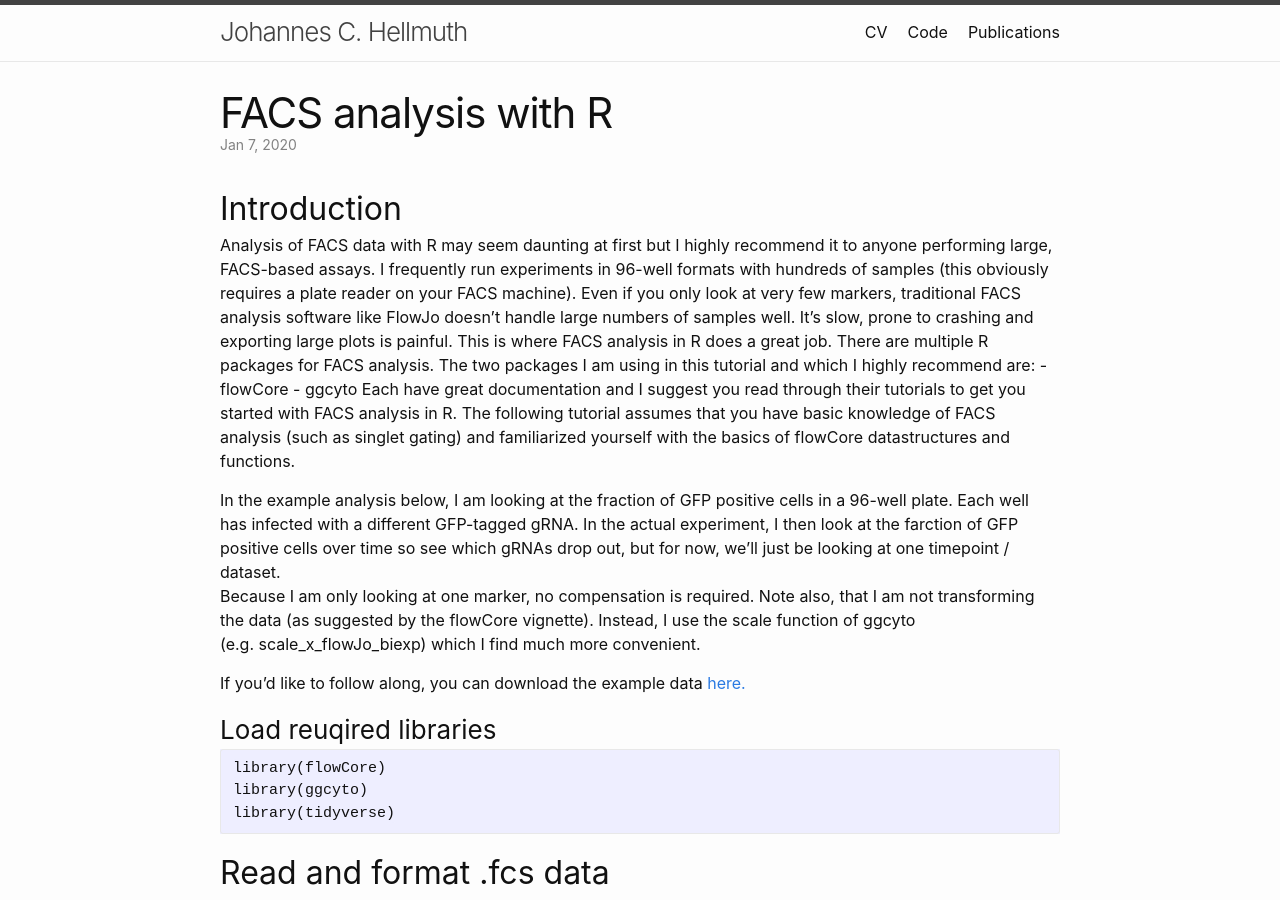
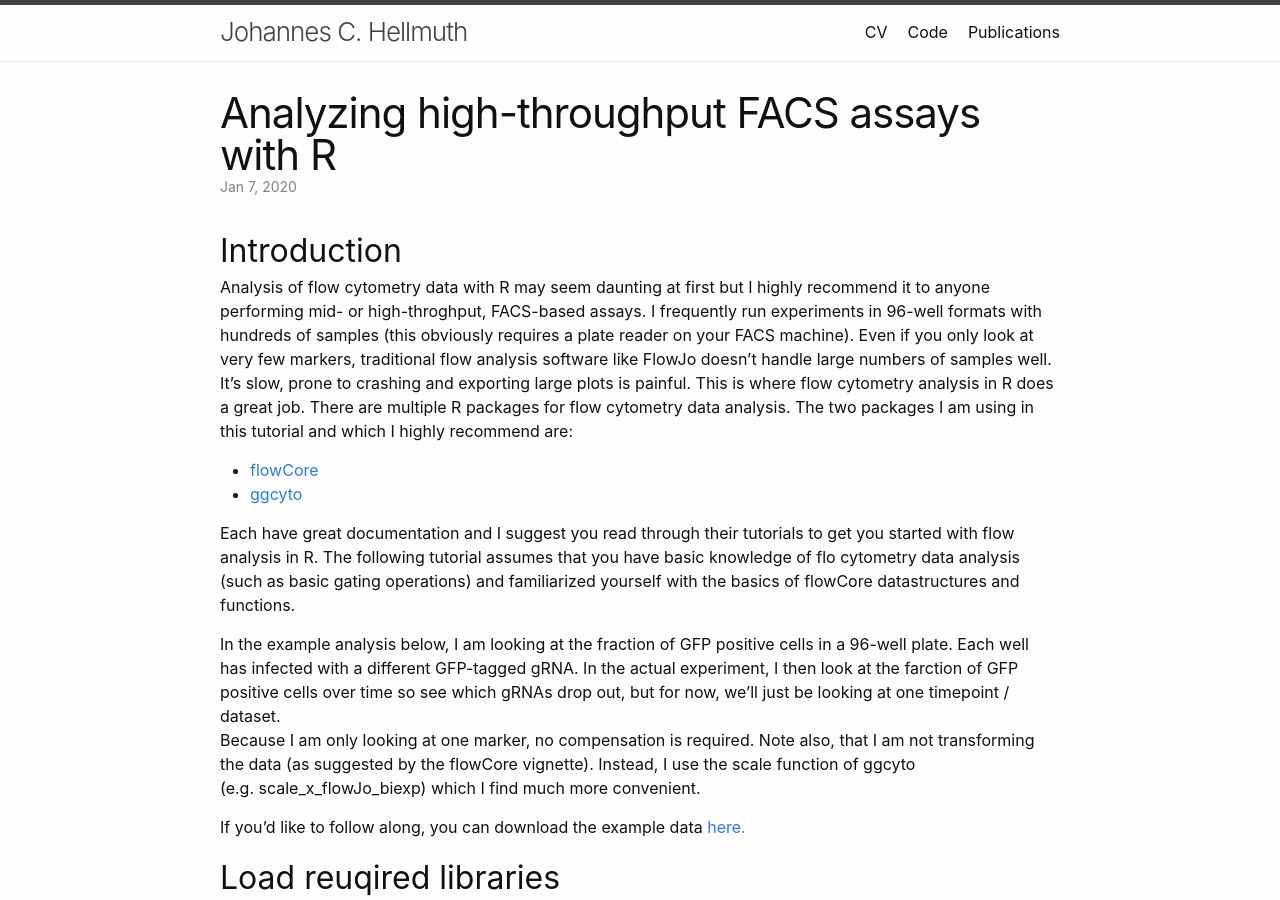
Before and after one commit to jchellmuth/jchellmuth.github.io, a Jekyll site: the page built from _posts/2020-01-07-FACS-analysis-with-R.md, in a window 1280 px wide and 900 px high. Built offline with Jekyll 4.4.1, drawn with Linux system fonts in a browser that asks for light colours.

Commit message:
changed FACS post

````diff
--- a/_posts/2020-01-07-FACS-analysis-with-R.md
+++ b/_posts/2020-01-07-FACS-analysis-with-R.md
@@ -1,6 +1,6 @@
 ---
 layout: post
-title: FACS analysis with R
+title: Analyzing high-throughput FACS assays with R
 categories: code ggplot visualization tutorial FACS
 permalink: /posts/FACS-with-R/
 output:
@@ -12,20 +12,24 @@ output:
 Introduction
 ------------
 
-Analysis of FACS data with R may seem daunting at first but I highly
-recommend it to anyone performing large, FACS-based assays. I frequently
-run experiments in 96-well formats with hundreds of samples (this
-obviously requires a plate reader on your FACS machine). Even if you
-only look at very few markers, traditional FACS analysis software like
-FlowJo doesn’t handle large numbers of samples well. It’s slow, prone to
-crashing and exporting large plots is painful. This is where FACS
-analysis in R does a great job. There are multiple R packages for FACS
-analysis. The two packages I am using in this tutorial and which I
-highly recommend are: - flowCore - ggcyto Each have great documentation
-and I suggest you read through their tutorials to get you started with
-FACS analysis in R. The following tutorial assumes that you have basic
-knowledge of FACS analysis (such as singlet gating) and familiarized
-yourself with the basics of flowCore datastructures and functions.
+Analysis of flow cytometry data with R may seem daunting at first but I
+highly recommend it to anyone performing mid- or high-throghput,
+FACS-based assays. I frequently run experiments in 96-well formats with
+hundreds of samples (this obviously requires a plate reader on your FACS
+machine). Even if you only look at very few markers, traditional flow
+analysis software like FlowJo doesn’t handle large numbers of samples
+well. It’s slow, prone to crashing and exporting large plots is painful.
+This is where flow cytometry analysis in R does a great job. There are
+multiple R packages for flow cytometry data analysis. The two packages I
+am using in this tutorial and which I highly recommend are:
+* [flowCore](https://bioconductor.org/packages/release/bioc/html/flowCore.html)
+* [ggcyto](https://bioconductor.org/packages/release/bioc/html/ggcyto.html)
+
+Each have great documentation and I suggest you read through their
+tutorials to get you started with flow analysis in R. The following
+tutorial assumes that you have basic knowledge of flo cytometry data
+analysis (such as basic gating operations) and familiarized yourself
+with the basics of flowCore datastructures and functions.
 
 In the example analysis below, I am looking at the fraction of GFP
 positive cells in a 96-well plate. Each well has infected with a
@@ -40,7 +44,8 @@ flowCore vignette). Instead, I use the scale function of ggcyto
 If you’d like to follow along, you can download the example data
 [here.](https://jchellmuth.github.io/downloads/2020-07-08-FACS-data.zip)
 
-### Load reuqired libraries
+Load reuqired libraries
+-----------------------
 
 ``` r
 library(flowCore)
````
Also changed, not shown: _posts/2020-01-07-FACS-analysis-with-R.Rmd (+10 -9 lines), pages/code.md (+1 -1 lines), images/2020-01-07-GFP-gate-facet-thumbnail.png (deleted), 1 other file.
